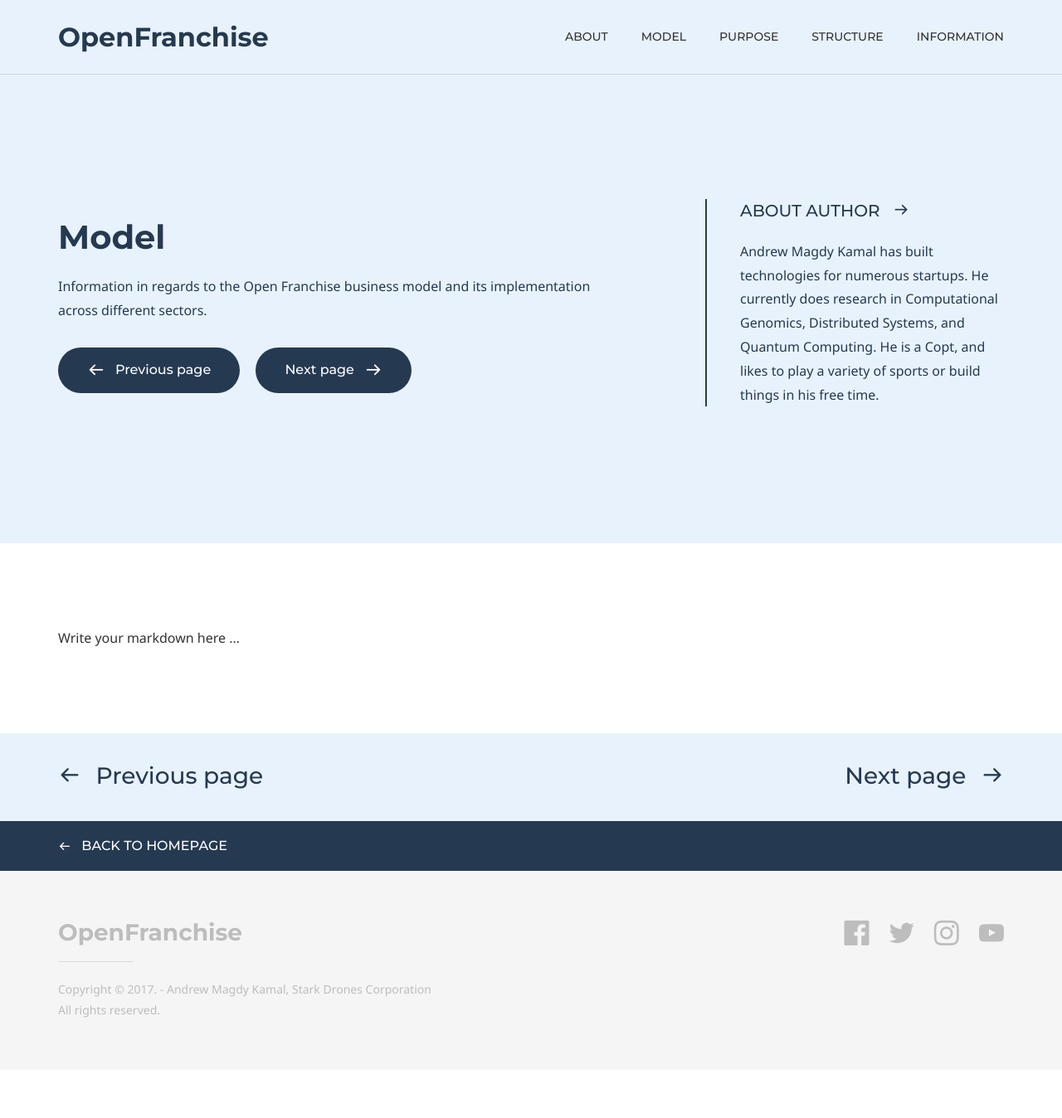
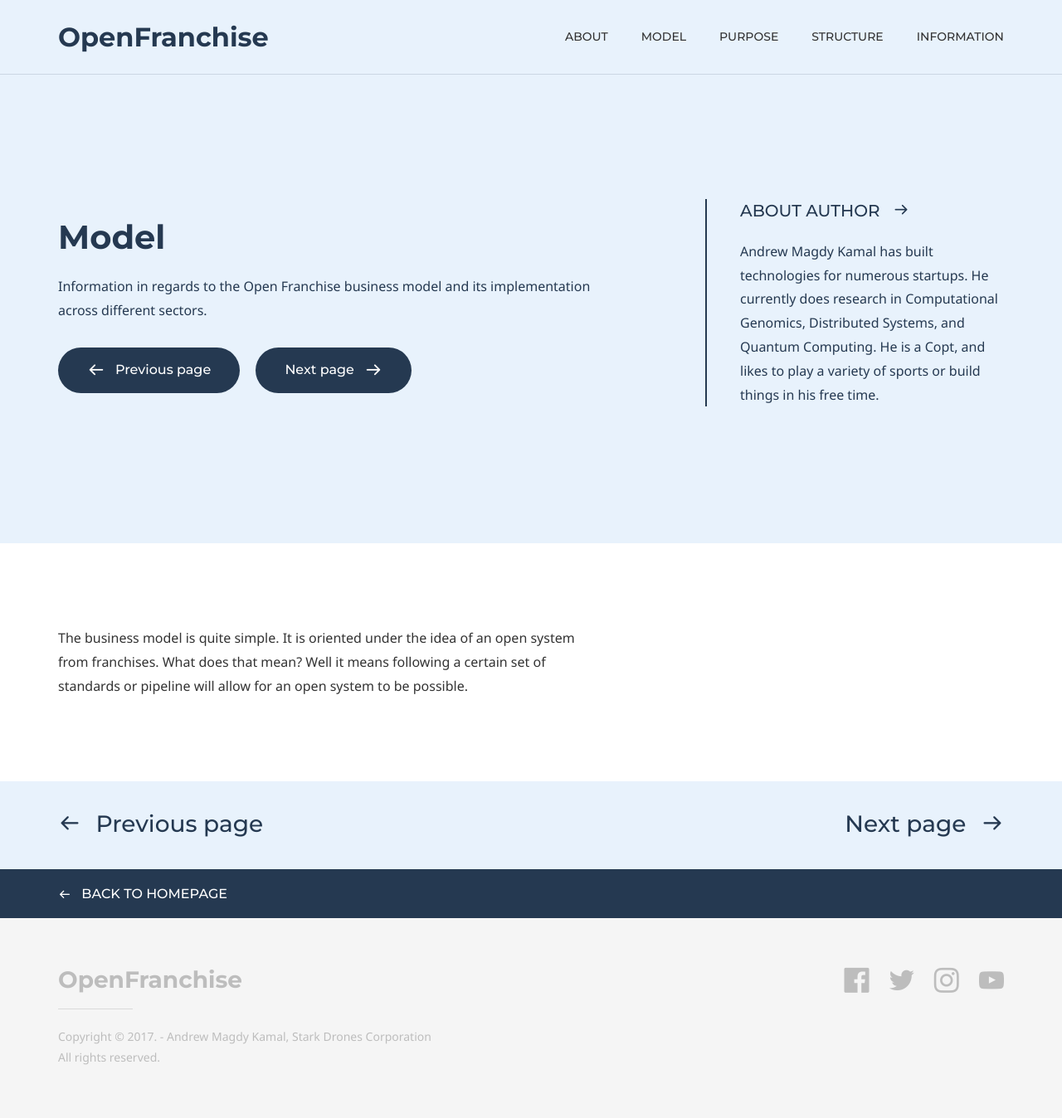
Before and after one commit to Open-Franchise/open-franchise.github.io, a Jekyll site: the page built from model.md, in a window 1280 px wide. Shown: the whole page at 83% size. Built offline with Jekyll 4.4.1, drawn with Linux system fonts in a browser that asks for light colours; some web fonts are replaced; before the commit the page ends 1290 px from its top, so only the background shows below that.

Commit message:
Update model.md

```diff
--- a/model.md
+++ b/model.md
@@ -28,4 +28,4 @@ page_nav:
         url: 'https://open-franchise.github.io/purpose/'
 ---
 
-Write your markdown here ...
+The business model is quite simple. It is oriented under the idea of an open system from franchises. What does that mean?  Well it means following a certain set of standards or pipeline will allow for an open system to be possible.
```
